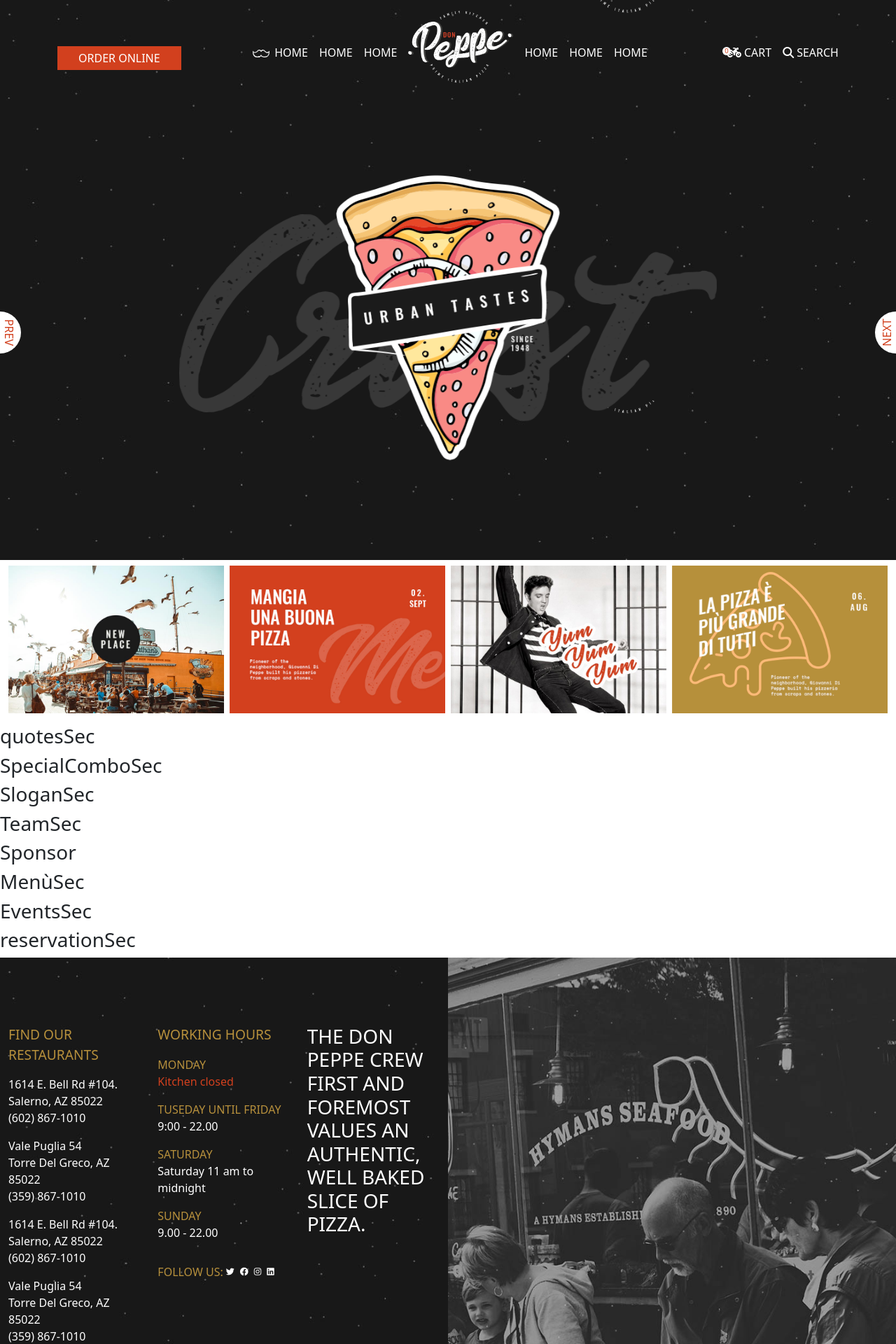
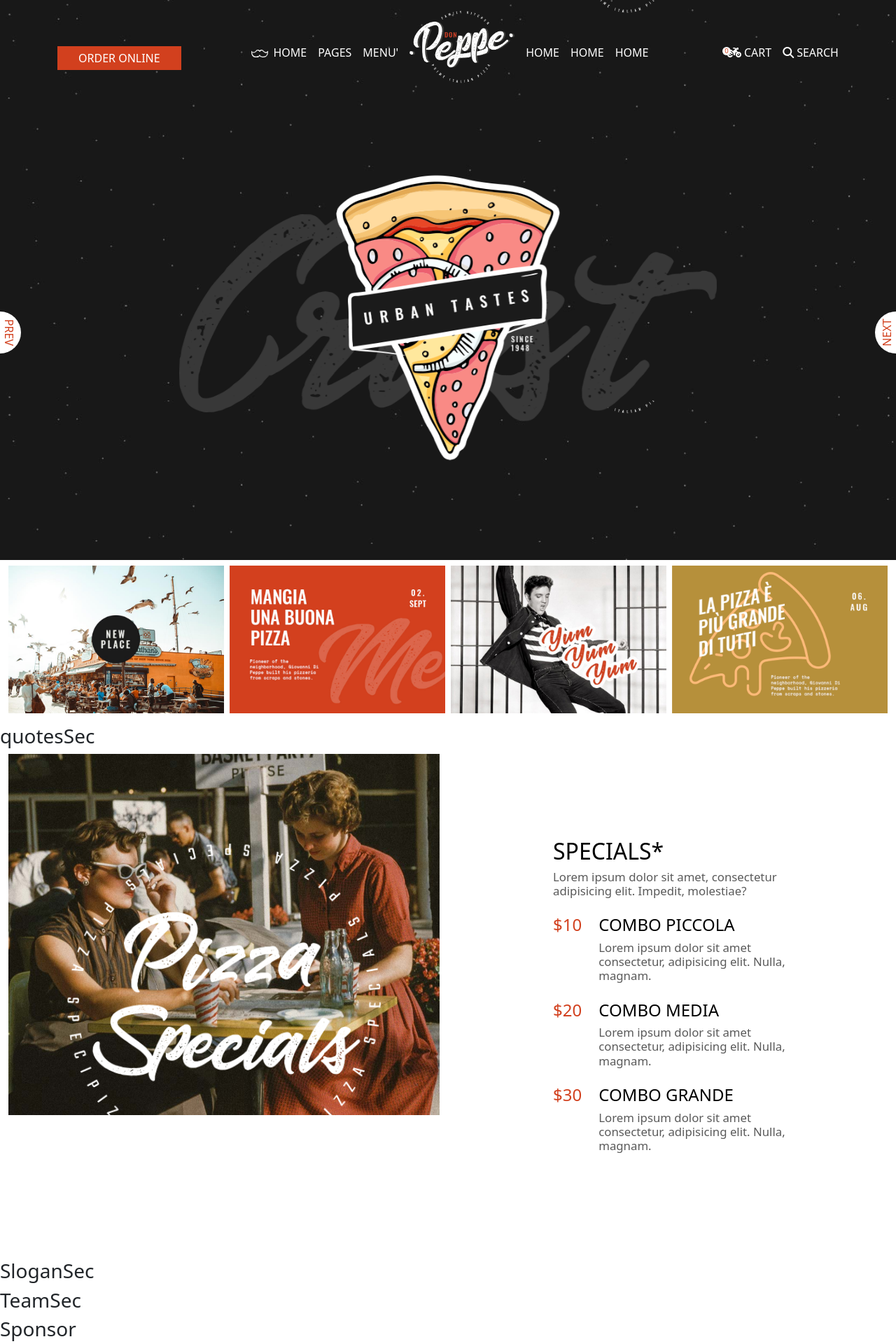
Before and after one commit to CristianUrsino/proj-html-vuejs, a Vue app: page / in a window 1280 px wide. Shown: the top 1920 px of the page at 70% size. Built offline with nearby package versions, Linux system fonts and the light colour scheme.

Commit message:
added special combo section

```diff
--- a/src/assets/styles/main.scss
+++ b/src/assets/styles/main.scss
@@ -10,6 +10,7 @@ $fa-font-path: '../webfonts';
 
 // ********GENERAL
 *{
+    text-align: 0.8em;
     margin: 0;
     padding: 0;
     box-sizing: border-box;
@@ -35,6 +36,9 @@ a{
 }
 .clickable{
     cursor: pointer;
+}
+.my-gray-text{
+    color: $darkGrayColorTx;
 }
 // ********STRUCTURE
 //header
@@ -90,7 +94,7 @@ header{
                 .nested-dropdown {
                     position: absolute;
                     top: -5px;
-                    right: 100%;
+                    left: 100%;
                     display: none;
                     z-index: 3000;
                     background-color: $blackColorBg;
@@ -253,6 +257,28 @@ main{
             animation: gallery-under-card-animation 0.2s linear forwards;
         }
     }
+    //special combo
+    .special-combo-section{
+        color: $blackColorTx;//cambiare
+        font-size: 0.6em;
+        .row{
+            figure{
+                position: relative;
+                margin: 0;
+                .over-img{
+                    z-index: 10;
+                    position: absolute;
+                    top: 50%;
+                    left: 50%;
+                    transform: translate(-50%,-50%);
+                    width: 70%;
+                }
+            }
+            >div{
+                padding: 120px 150px;
+            }
+        }
+    }
 }
 //footer
 footer{
--- a/src/components/main/SpecialsComboSection.vue
+++ b/src/components/main/SpecialsComboSection.vue
@@ -1,10 +1,36 @@
 <template>
-    <h3>SpecialComboSec</h3>
+    <section class="special-combo-section container-fluid">
+        <div class="row">
+            <figure class="col-12 col-lg-6">
+                <img src="../../assets/images/h1-img-4.jpg" alt="image sezione">
+                <img class="over-img" src="../../assets/images/h1-img-7n.png" alt="logo sopra l'immagine">
+            </figure>
+            <div class="col-12 col-lg-6">
+                <div>
+                    <h2>SPECIALS*</h2>
+                    <div class="my-gray-text">Lorem ipsum dolor sit amet, consectetur adipisicing elit. Impedit, molestiae?</div>
+                </div>
+                <div class="d-flex gap-4 my-4" v-for="combo in store.specialsComboList" :key="combo.id">
+                    <h4 class="red-text">${{combo.price}}</h4>
+                    <div>
+                        <h4>{{combo.name}}</h4>
+                        <div class="my-gray-text">{{combo.description}}</div>
+                    </div>
+                </div>
+            </div>
+        </div>
+    </section>
 </template>
 
 <script>
+import { store } from "../..//data/store";
 export default{
     name: 'SpecialComboSection',
+    data(){
+        return{
+            store,
+        }
+    }
 }
 </script>
 
--- a/src/data/store.js
+++ b/src/data/store.js
@@ -1,12 +1,84 @@
 import { reactive } from "vue";
 
 export const store = reactive({
-    currentPageName : 'home',
+    currentPageName : 'pizzeria home',
     cartList:[],
     navLinks:[
         {
             id:1,
             text: 'HOME',
+            primaryLinks:[
+            {
+                id:1,
+                text:'main home',
+                link:'#',
+                subLinks:[],
+            },
+            {
+                id:2,
+                text:'pizzeria home',
+                link:'#',
+                subLinks:[],
+            },
+            {
+                id:3,
+                text:'pizza light',
+                link:'#',
+                subLinks:[],
+            },
+            {
+                id:4,
+                text:'pizza dark',
+                link:'#',
+                subLinks:[],
+            },
+            ]
+        },
+        {
+            id:2,
+            text: 'PAGES',
+            primaryLinks:[
+            {
+                id:1,
+                text:'about us',
+                link:'#',
+                subLinks:[],
+            },
+            {
+                id:2,
+                text:'our servise',
+                link:'#',
+                subLinks:[],
+            },
+            {
+                id:3,
+                text:'our team',
+                link:'#',
+                subLinks:[],
+            },
+            {
+                id:4,
+                text:'our history',
+                link:'#',
+                subLinks:[],
+            },
+            {
+                id:5,
+                text:'contact us',
+                link:'#',
+                subLinks:[],
+            },
+            {
+                id:6,
+                text:'reservation',
+                link:'#',
+                subLinks:[],
+            },
+            ]
+        },
+        {
+            id:3,
+            text: "MENU'",
             primaryLinks:[
             {
                 id:1,
@@ -31,76 +103,55 @@ export const store = reactive({
                 ],
             },
             {
-                id:1,
-                alwaysActive : '',
-                text:'home',
-                link:'#',
-                subLinks:[],
-            },
-            ]
-        },
-        {
-            id:2,
-            text: 'HOME',
-            primaryLinks:[
-            {
-                id:1,
-                text:'list types: ',
+                id:2,
+                text:'list leyout',
                 link:'#',
                 subLinks:[
                     {
                         id:1,
-                        text: 'don menù',
+                        text: '3 columns',
                         link:'#',
                     },
                     {
                         id:2,
-                        text: 'don light menù',
+                        text: '4 columns',
                         link:'#',
                     },
                     {
                         id:3,
-                        text: 'don dark menù',
+                        text: '5 columns',
                         link:'#',
-                    }
+                    },
+                    {
+                        id:4,
+                        text: '6 columns',
+                        link:'#',
+                    },
+                    {
+                        id:5,
+                        text: '7 columns',
+                        link:'#',
+                    },
+                    {
+                        id:6,
+                        text: '8 columns',
+                        link:'#',
+                    },
+                    {
+                        id:7,
+                        text: '9 columns',
+                        link:'#',
+                    },
                 ],
             },
             {
-                id:1,
+                id:3,
                 text:'no list',
                 link:'#',
                 subLinks:[],
             },
-            ]
-        },
-        {
-            id:3,
-            text: 'HOME',
-            primaryLinks:[
             {
-                id:1,
-                text:'list types: ',
-                link:'#',
-                subLinks:[
-                    {
-                        id:1,
-                        text: 'don menù',
-                        link:'#',
-                    },
-                    {
-                        id:2,
-                        text: 'don light menù',
-                        link:'#',
-                    },
-                    {
-                        id:3,
-                        text: 'don dark menù',
-                        link:'#',
-                    }
-                ],
-            },
-            {
-                id:1,
+                id:4,
                 text:'no list',
                 link:'#',
                 subLinks:[],
@@ -331,4 +382,24 @@ export const store = reactive({
             link:'#',
         },
     ],
+    specialsComboList:[
+        {
+            id:1,
+            price:10,
+            name:'COMBO PICCOLA',
+            description:'Lorem ipsum dolor sit amet consectetur, adipisicing elit. Nulla, magnam.',
+        },
+        {
+            id:2,
+            price:20,
+            name:'COMBO MEDIA',
+            description:'Lorem ipsum dolor sit amet consectetur, adipisicing elit. Nulla, magnam.',
+        },
+        {
+            id:3,
+            price:30,
+            name:'COMBO GRANDE',
+            description:'Lorem ipsum dolor sit amet consectetur, adipisicing elit. Nulla, magnam.',
+        },
+    ]
 })
```
